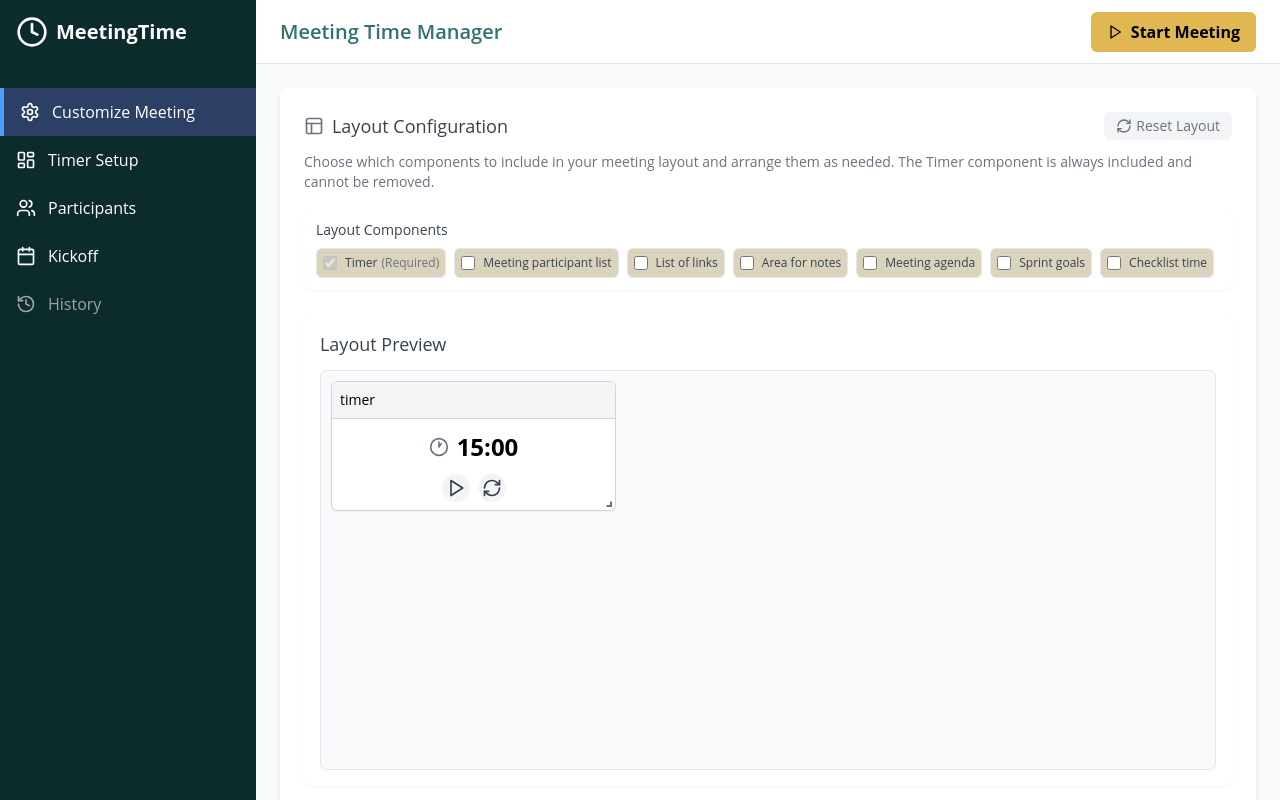
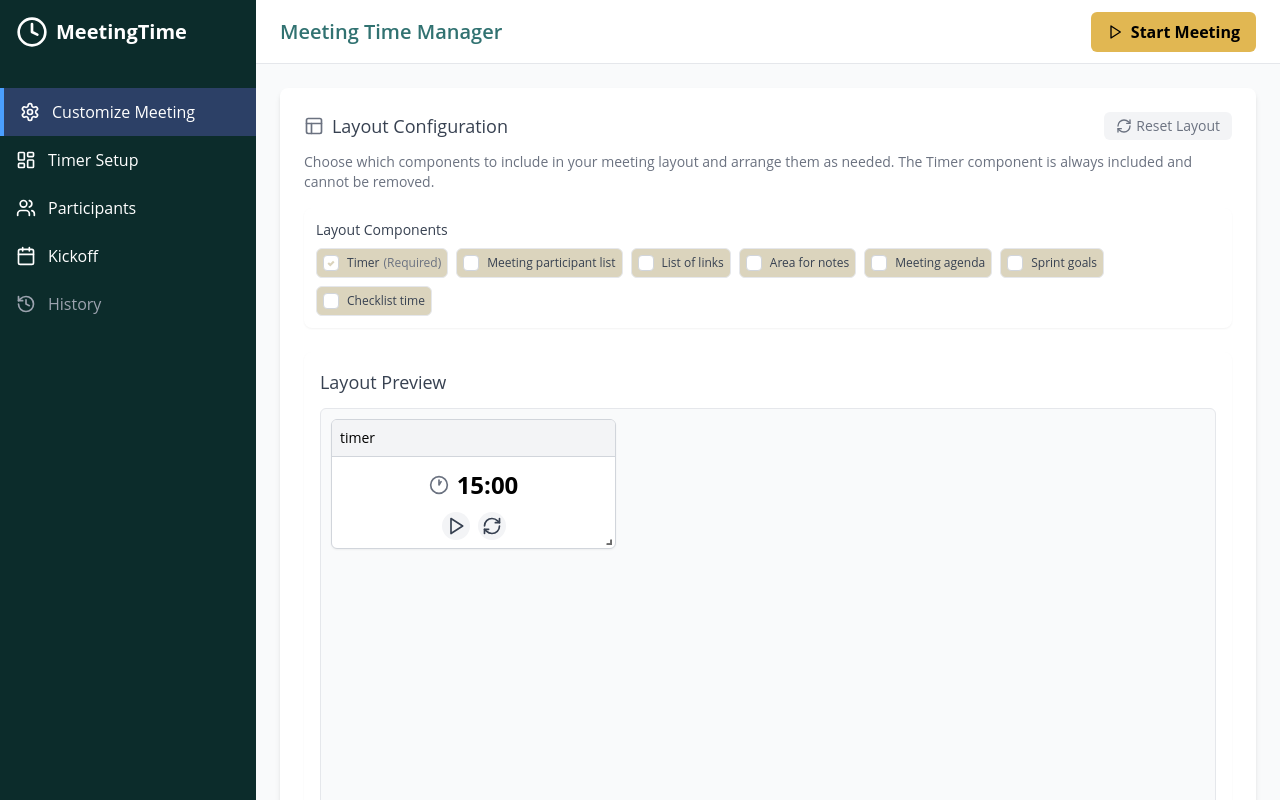
Before and after one commit to avitalsl/timerAppv3, a React (Vite) app in the folder newStandApp/: page / in a window 1280 px wide. Built offline with nearby package versions, Linux system fonts and the light colour scheme.

Commit message:
checkbox-component

```diff
--- /dev/null
+++ b/newStandApp/src/components/Checkbox.tsx
@@ -0,0 +1,31 @@
+import React from 'react';
+
+/**
+ * Reusable Checkbox component for consistent styling across the app.
+ * Applies accent color and passes through all standard props.
+ */
+export interface CheckboxProps extends React.InputHTMLAttributes<HTMLInputElement> {}
+
+const Checkbox: React.FC<CheckboxProps> = ({ className = '', ...props }) => (
+  <label className="inline-flex items-center cursor-pointer">
+    <input
+      type="checkbox"
+      className={`peer sr-only ${className}`}
+      {...props}
+    />
+    <span
+      className={
+        `h-4 w-4 rounded border border-gray-300 flex items-center justify-center
+        bg-white peer-checked:bg-white transition-colors`
+      }
+    >
+      {props.checked && (
+        <svg className="w-4 h-4 text-primary-sand" viewBox="0 0 20 20" fill="none">
+          <path d="M6 10l3 3 5-5" stroke="currentColor" strokeWidth="3" />
+        </svg>
+      )}
+    </span>
+  </label>
+);
+
+export default Checkbox;
--- a/newStandApp/src/components/ComponentPicker.tsx
+++ b/newStandApp/src/components/ComponentPicker.tsx
@@ -1,4 +1,5 @@
 import React from 'react';
+import Checkbox from './Checkbox';
 import type { ComponentDefinition } from '../types/layoutTypes';
 interface ComponentPickerProps {
   components: ComponentDefinition[];
@@ -25,8 +26,7 @@ const ComponentPicker: React.FC<ComponentPickerProps> = ({
             className="flex items-center p-1.5 border border-gray-200 rounded-md bg-primary-sand"
             data-testid={`component-picker-item-${component.id}`}
           >
-            <input
-              type="checkbox"
+            <Checkbox
   id={`component-${component.id}`}
   checked={selectedComponents.includes(component.id)}
   onChange={(e) => onToggleComponent(component.id, e.target.checked)}
```
Lines whose indentation alone changed are shown as unchanged.
